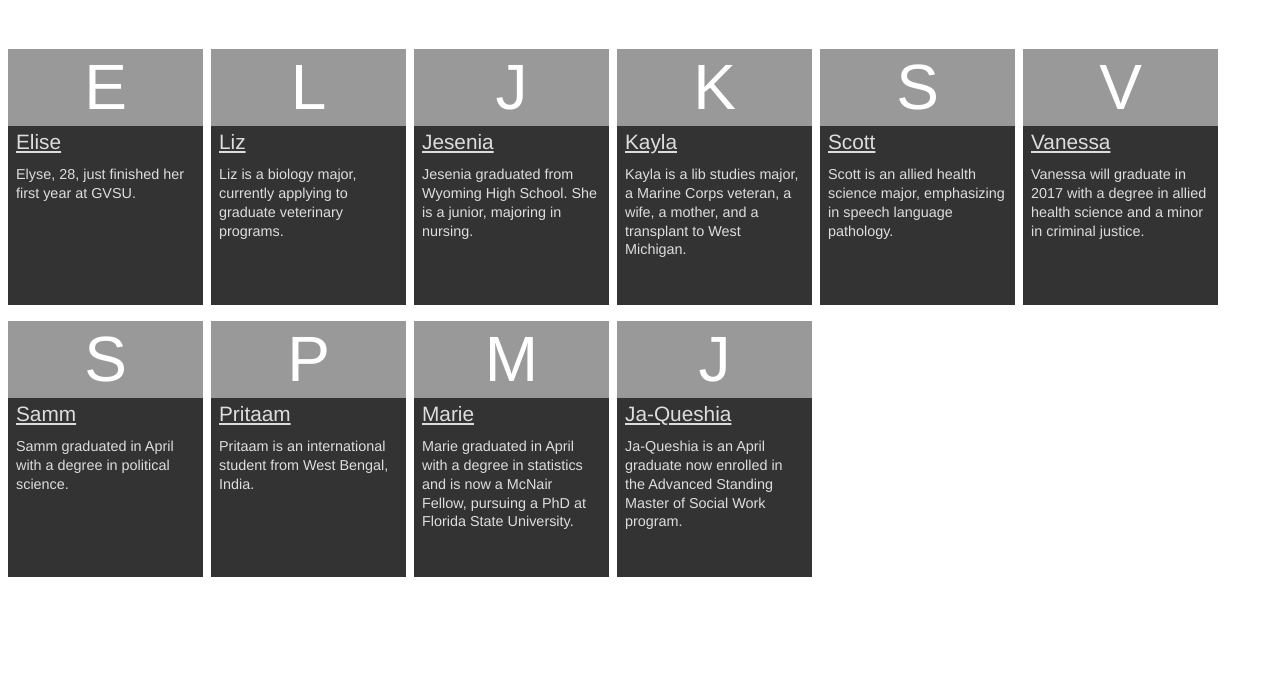
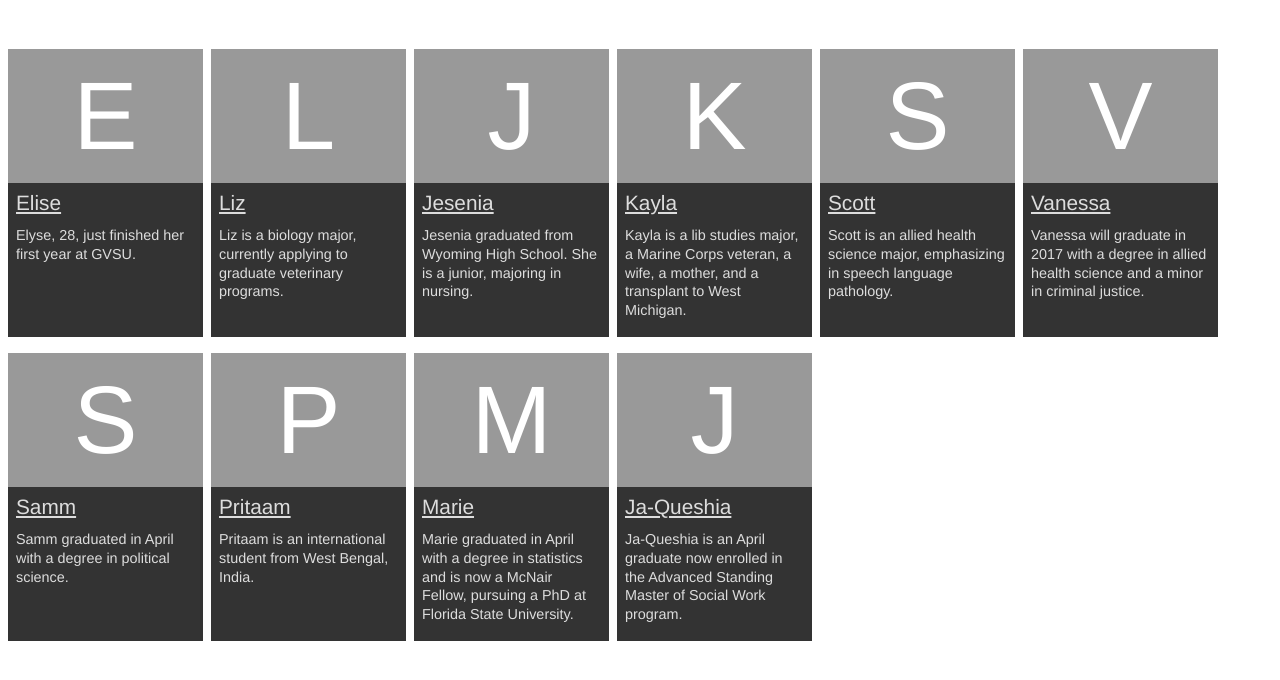
Before and after one commit to gvsulib/connections, a PHP site: page / in a window 1280 px wide. Shown: the part 85-765 px from the top of the page. Run offline with PHP 8.4, Linux system fonts and the light colour scheme.

Commit message:
Tweaked font size and padding of preview letter

```diff
--- a/inc/styles.css
+++ b/inc/styles.css
@@ -96,7 +96,7 @@ h1 a {
 #list_wrapper ol li {
 		margin-left: 8px;
 		width: 195px;
-		height: 16em;
+		height: 18em;
 	}
 
 #list_wrapper ol li a {
@@ -122,9 +122,9 @@ h1 a {
 	background-color: #999;
 	color: #fff;
 	display: block;
-	font-size: 4em;
+	font-size: 6em;
 	margin-bottom: .1em;
-	padding: .1em 0;
+	padding: .2em 0;
 	text-align: center;
 	width: 100%;
 }
```
